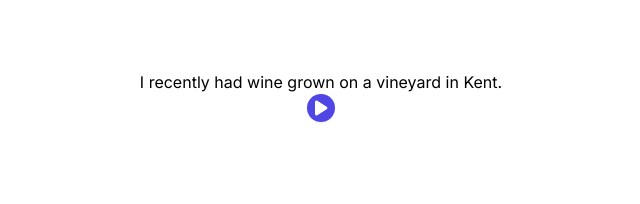
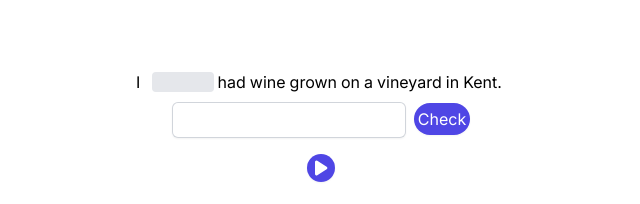
Before and after one commit to HialeahLiam/language-recognition, a Next.js app: page /practice in a window 1280 px wide. Shown: the part 250-454 px from the top of the page, without its empty margins (319-959 px from the left). Built offline with nearby package versions, Linux system fonts and the light colour scheme.

Commit message:
guess input checked

```diff
--- a/app/components/PracticeA.tsx
+++ b/app/components/PracticeA.tsx
@@ -9,16 +9,22 @@ interface Props {
       text: string;
       startTime: number;
       endTime: number;
+      blank?: boolean;
     }[];
   };
 }
 
 function PracticeA({ snippet }: Props) {
-  const [currentWord, setCurrentWord] = useState("58.7659.28");
+  const [currentWord, setCurrentWord] = useState("");
+  const [guessRevealed, setGuessRevealed] = useState(false);
+  const [guess, setGuess] = useState("");
   const [progressInterval, setProgressInterval] = useState<NodeJS.Timer | null>(
     null
   );
+  const [guessCorrect, setGuessCorrect] = useState<boolean | null>(null);
   const video = useRef(null);
+
+  const testedWord = snippet.words.find((w) => w.blank)?.text;
 
   function updateCurrentWord(currentTime: number) {
     const match = snippet.words.find(
@@ -30,6 +36,12 @@ function PracticeA({ snippet }: Props) {
       const key = `${match.startTime}${match.endTime}`;
       setCurrentWord(key);
     }
+  }
+
+  function handleCheckGuess() {
+    if (guess === testedWord) setGuessCorrect(true);
+    else setGuessCorrect(false);
+    setGuessRevealed(true);
   }
 
   function handlePlay() {
@@ -49,6 +61,7 @@ function PracticeA({ snippet }: Props) {
 
   function handleVideoEnd() {
     if (progressInterval) clearInterval(progressInterval);
+    setCurrentWord("");
   }
 
   return (
@@ -63,12 +76,30 @@ function PracticeA({ snippet }: Props) {
         className="h-60 mb-20"
         src={snippet.videoSrc}
       ></video>
-      <p>
+
+      {guessCorrect !== null && guessCorrect && <p>Correct!</p>}
+      {guessCorrect !== null && !guessCorrect && <p>Incorrect</p>}
+      <p className="mb-2">
         {snippet.words.map((w) => {
           const key = `${w.startTime}${w.endTime}`;
           return (
             <span
-              className={`${key === currentWord ? "text-red-500" : ""}`}
+              className={`
+              ${key === currentWord ? "border-b border-red-400" : ""}
+              ${key === currentWord && !w.blank ? "text-red-500" : ""}
+              ${w.blank ? " mx-2" : ""}
+              ${
+                w.blank && !guessRevealed
+                  ? "text-red-400/0 bg-gray-200 rounded"
+                  : ""
+              }
+              ${
+                w.blank && guessRevealed
+                  ? `${guessCorrect ? "text-green-400" : "text-red-400"}`
+                  : ""
+              }
+              mr-1
+              `}
               key={key}
             >
               {w.text}
@@ -76,6 +107,23 @@ function PracticeA({ snippet }: Props) {
           );
         })}
       </p>
+      <div>
+        <input
+          name="guess"
+          id="guess"
+          className="mb-4 mr-2 rounded-md border-0 py-1.5 text-gray-900 shadow-sm ring-1 ring-inset ring-gray-300 placeholder:text-gray-400 focus:ring-2 focus:ring-inset focus:ring-indigo-600 sm:text-sm sm:leading-6"
+          onChange={(e) => setGuess(e.target.value)}
+          value={guess}
+          defaultValue={""}
+        />
+        <button
+          type="button"
+          onClick={handleCheckGuess}
+          className="rounded-full bg-indigo-600 p-1 text-white shadow-sm hover:bg-indigo-500 focus-visible:outline focus-visible:outline-2 focus-visible:outline-offset-2 focus-visible:outline-indigo-600"
+        >
+          Check
+        </button>
+      </div>
       <button
         type="button"
         onClick={handlePlay}
--- a/app/practice/page.tsx
+++ b/app/practice/page.tsx
@@ -9,52 +9,53 @@ function PracticePage() {
           "https://ddxunletf95iu.cloudfront.net/8ECB1DF8-87F9-4355-902D-5673B1D85361.mp4",
         words: [
           {
-            text: " I",
+            text: "I",
             startTime: 57.36 - 57.36,
             endTime: 57.9 - 57.36,
           },
           {
-            text: " recently",
+            text: "recently",
             startTime: 57.9 - 57.36,
             endTime: 58.4 - 57.36,
+            blank: true,
           },
           {
-            text: " had",
+            text: "had",
             startTime: 58.4 - 57.36,
             endTime: 58.76 - 57.36,
           },
           {
-            text: " wine",
+            text: "wine",
             startTime: 58.76 - 57.36,
             endTime: 59.28 - 57.36,
           },
           {
-            text: " grown",
+            text: "grown",
             startTime: 59.28 - 57.36,
             endTime: 59.72 - 57.36,
           },
           {
-            text: " on",
+            text: "on",
             startTime: 59.72 - 57.36,
             endTime: 59.96 - 57.36,
           },
           {
-            text: " a",
+            text: "a",
             startTime: 59.96 - 57.36,
             endTime: 60.14 - 57.36,
           },
           {
-            text: " vineyard",
+            text: "vineyard",
             startTime: 60.14 - 57.36,
             endTime: 60.66 - 57.36,
           },
           {
-            text: " in",
+            text: "in",
             startTime: 60.66 - 57.36,
             endTime: 60.88 - 57.36,
           },
           {
-            text: " Kent.",
+            text: "Kent.",
             startTime: 60.88 - 57.36,
             endTime: 61.46 - 57.36,
           },
--- a/package.json
+++ b/package.json
@@ -20,5 +20,8 @@
     "react-dom": "18.2.0",
     "tailwindcss": "3.3.3",
     "typescript": "5.1.6"
+  },
+  "devDependencies": {
+    "@tailwindcss/forms": "^0.5.4"
   }
 }
--- a/tailwind.config.js
+++ b/tailwind.config.js
@@ -1,18 +1,18 @@
 /** @type {import('tailwindcss').Config} */
 module.exports = {
   content: [
-    './pages/**/*.{js,ts,jsx,tsx,mdx}',
-    './components/**/*.{js,ts,jsx,tsx,mdx}',
-    './app/**/*.{js,ts,jsx,tsx,mdx}',
+    "./pages/**/*.{js,ts,jsx,tsx,mdx}",
+    "./components/**/*.{js,ts,jsx,tsx,mdx}",
+    "./app/**/*.{js,ts,jsx,tsx,mdx}",
   ],
   theme: {
     extend: {
       backgroundImage: {
-        'gradient-radial': 'radial-gradient(var(--tw-gradient-stops))',
-        'gradient-conic':
-          'conic-gradient(from 180deg at 50% 50%, var(--tw-gradient-stops))',
+        "gradient-radial": "radial-gradient(var(--tw-gradient-stops))",
+        "gradient-conic":
+          "conic-gradient(from 180deg at 50% 50%, var(--tw-gradient-stops))",
       },
     },
   },
-  plugins: [],
-}
+  plugins: [require("@tailwindcss/forms")],
+};
```
Also changed, not shown: 1 other file (tests, documents, lock files or other folders).
